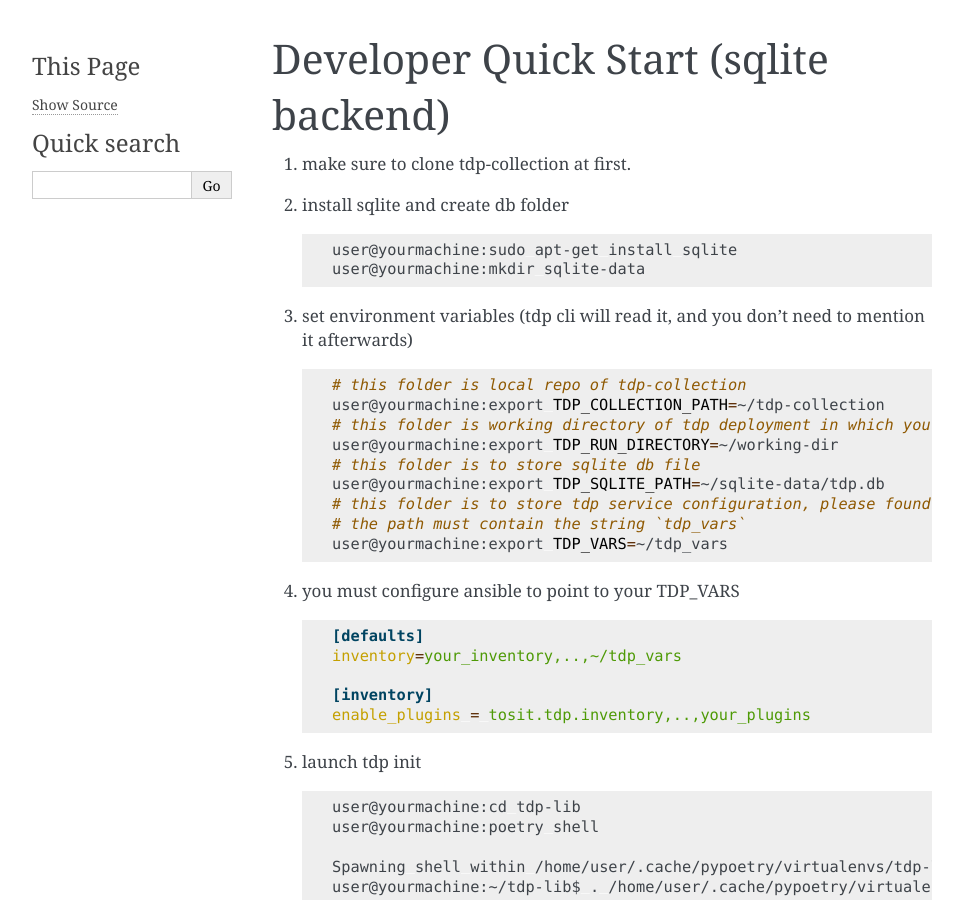
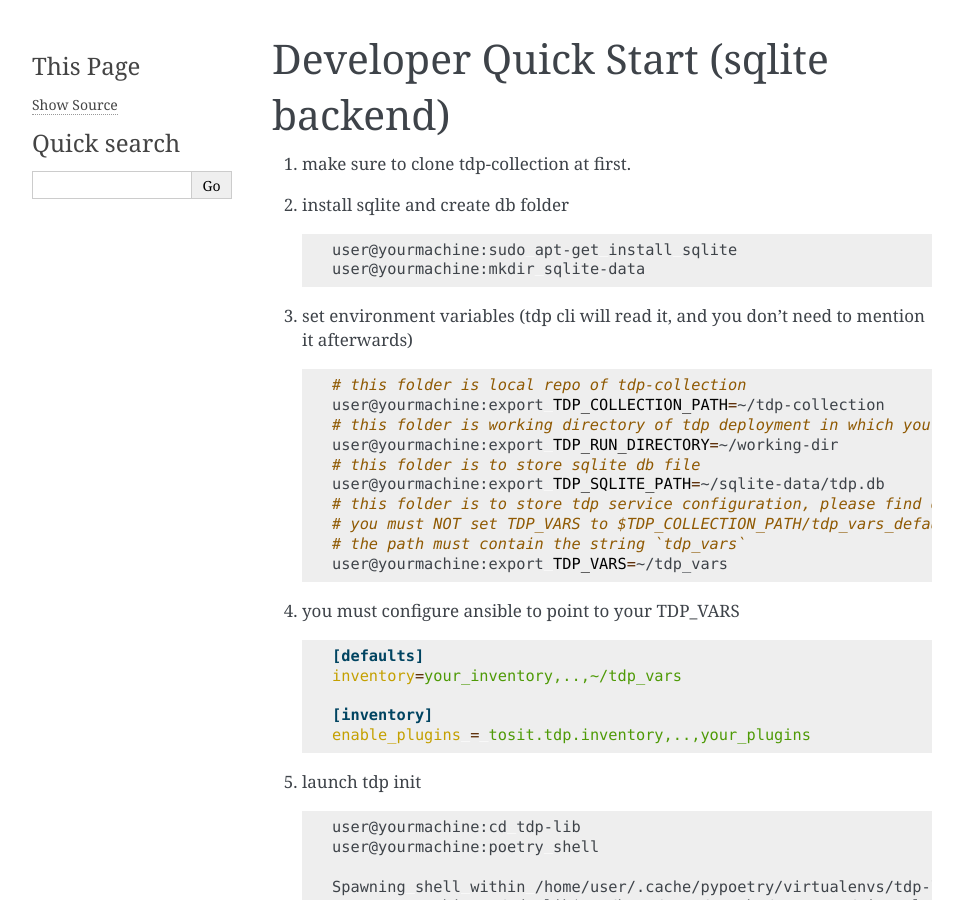
Before and after one commit to TOSIT-IO/tdp-lib, a Sphinx documentation site: the page built from docs/developer/cli/developer_quick_start.rst, in a window 1280 px wide and 900 px high. Shown: the whole window, without its empty margins (148-1111 px from the left). Built offline with Sphinx 7.4.7, drawn with Linux system fonts in a browser that asks for light colours; pages that are not in the unit, such as notebooks, are missing from menus.

Commit message:
docs: hint not to confuse instance tdp_vars and tdp_vars_defaults

```diff
--- a/docs/developer/cli/developer_quick_start.rst
+++ b/docs/developer/cli/developer_quick_start.rst
@@ -20,7 +20,8 @@ Developer Quick Start (sqlite backend)
      user@yourmachine:export TDP_RUN_DIRECTORY=~/working-dir
      # this folder is to store sqlite db file
      user@yourmachine:export TDP_SQLITE_PATH=~/sqlite-data/tdp.db
-     # this folder is to store tdp service configuration, please found default value at ~/tdp-collection/tdp_vars_defaults
+     # this folder is to store tdp service configuration, please find default values at $TDP_COLLECTION_PATH/tdp_vars_defaults
+     # you must NOT set TDP_VARS to $TDP_COLLECTION_PATH/tdp_vars_defaults
      # the path must contain the string `tdp_vars`
      user@yourmachine:export TDP_VARS=~/tdp_vars
 
```
